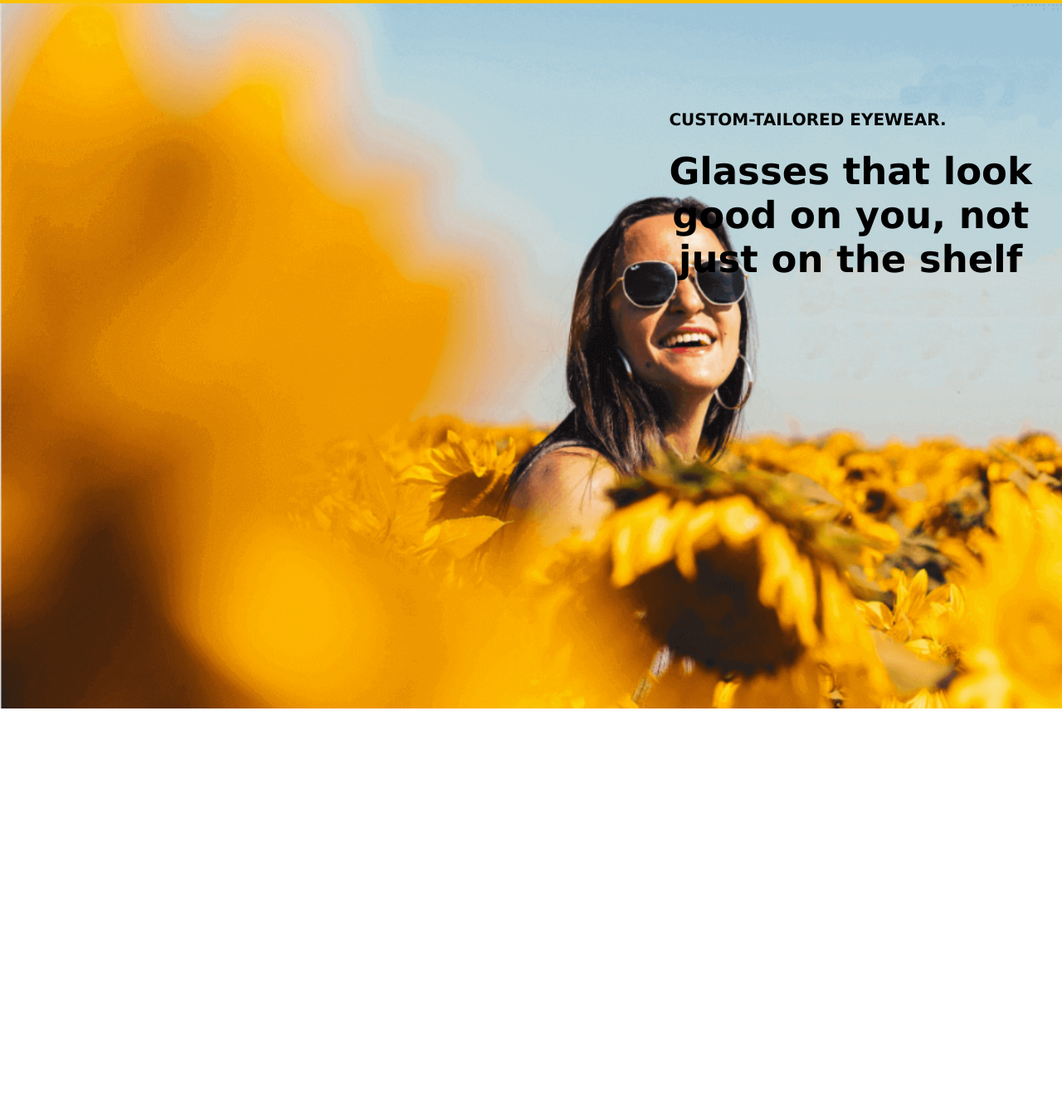
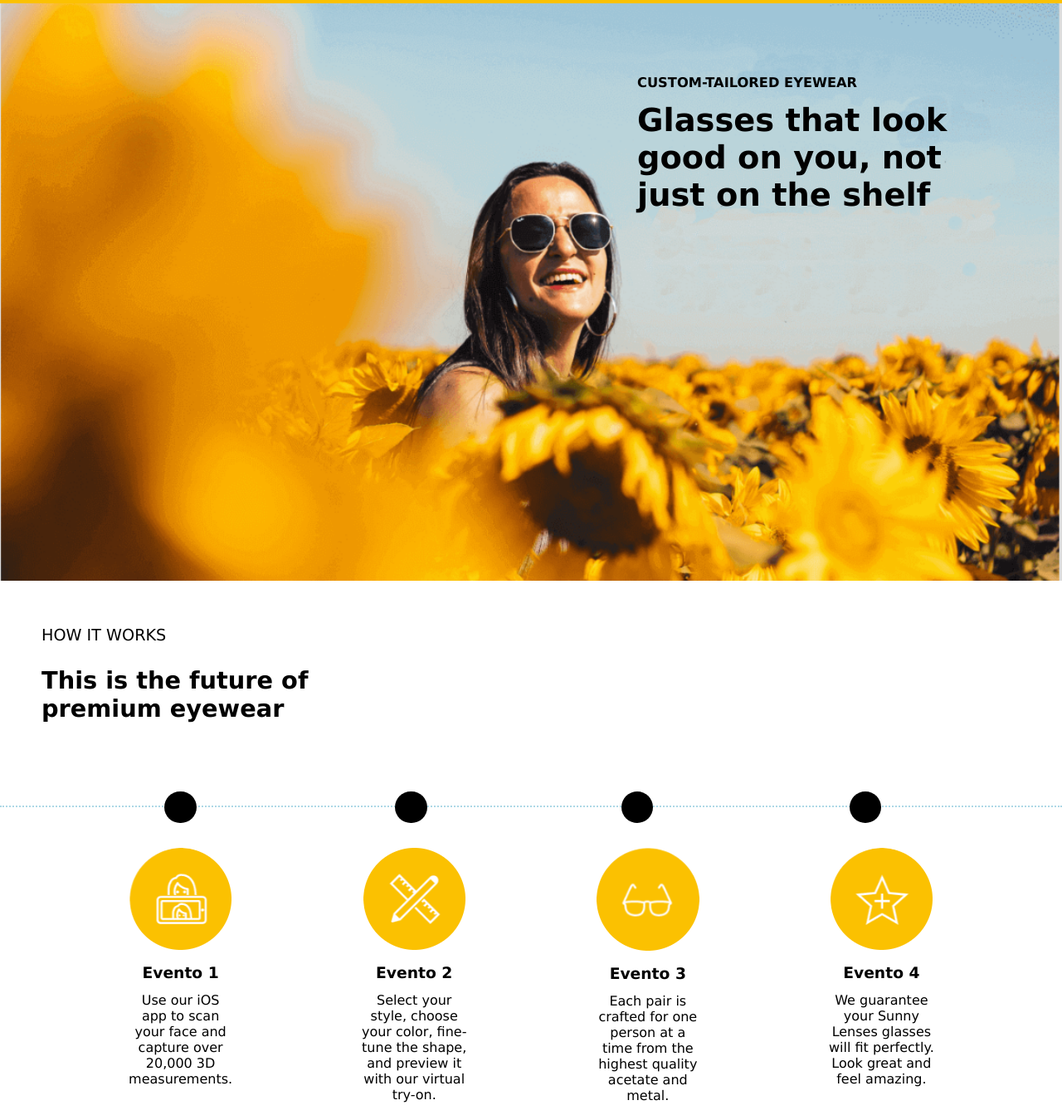
Before and after one commit to AnthonyBrayan/webestatica, a plain HTML site: page index.html in a window 1280 px wide. Shown: the part 76-1420 px from the top of the page at 83% size. Before the commit the page ends 930 px from the top, so only its background shows below. Drawn offline with Linux system fonts and the light colour scheme.

Commit message:
Actualizado hasta box 3

```diff
--- a/index.html
+++ b/index.html
@@ -12,13 +12,13 @@
 <body>
     <header>
         <!--Crear logo-->
-        <div class="icono-Sunny">
-            <img src="img/sol cabecera.PNG" alt="" class="icono">
+        <div class="icon-Sunny">
+            <img src="img/sol cabecera.PNG" alt="" class="icon">
             <h2>Sunny Lenses</h2>
         </div>
         <!--Para el menú debemos hacer un input checkbox-->
         <input type="checkbox" id="check">
-        <label for="check" class="mostrar-menu">
+        <label for="check" class="show-menu">
             <!--El &#8811 es para el icono de hamburguesa para el menú-->
             &#8801
         </label>
@@ -29,20 +29,88 @@
             <a href="#">Pricing</a>
             <a href="#">Reviews</a>
             <a href="#">Locations</a>
-            <label for="check" class="esconder-menu">
+            <label for="check" class="hide-menu">
                 <!--El &#8811 es para el icono de hamburguesa para el menú-->
                 &#215
             </label>
         </nav>
     </header>
 
-    <section class="banner">
-        <h2>CUSTOM-TAILORED EYEWEAR.</h2>
-        <p><strong>Glasses that look <br> good on you, not <br> just on the shelf</strong> </p>
+    <main>
 
-    </section>
+        <section class="banner">
+            <img src="img/banner.PNG" alt="">
 
+            <div class="container-div">
 
+                <h2>CUSTOM-TAILORED EYEWEAR</h2>
+                <p><strong>Glasses that look <br> good on you, not <br> just on the shelf</strong> </p>
+
+            </div>
+        </section>
+
+        <section class="box3">
+            <div class="textBox3">
+                <div class="contentText">
+                    <p>HOW IT WORKS</p>
+                    <h2>This is the future of <br> premium eyewear</h2>
+                </div>
+
+                <div class="timeline-container">
+                    <div class="timeline">
+                        <div class="event" style="left: 15.5vw;"></div>
+                        <div class="event" style="left: 37.2vw;"></div>
+                        <div class="event" style="left: 58.5vw;"></div>
+                        <div class="event" style="left: 80vw;"></div>
+                    </div>
+
+                    <div class="timeline2">
+
+                        <div class="img-text">
+                            <img src="img/circulo 1.PNG" alt="">
+                            <h3>Evento 1</h3>
+                            <div class="texto">
+                                <p>Use our iOS app to scan your face and capture over 20,000 3D measurements.</p>
+                            </div>
+                        </div>
+
+                        <div class="img-text">
+                            <img src="img/circulo 2.PNG" alt="">
+                            <h3>Evento 2</h3>
+                            <div class="texto">
+                                <p>Select your style, choose your color, fine-tune the shape, and preview it with our
+                                    virtual try-on.</p>
+                            </div>
+                        </div>
+
+                        <div class="img-text">
+                            <img src="img/circulo 3.PNG" alt="">
+                            <h3>Evento 3</h3>
+                            <div class="texto">
+                                <p>Each pair is crafted for one person at a time from the highest quality acetate and
+                                    metal.</p>
+                            </div>
+                        </div>
+
+                        <div class="img-text">
+                            <img src="img/circulo 4.PNG" alt="">
+                            <h3>Evento 4</h3>
+                            <div class="texto">
+                                <p>We guarantee your Sunny Lenses glasses will fit perfectly. Look great and feel
+                                    amazing.
+                                </p>
+                            </div>
+                        </div>
+
+                    </div>
+                </div>
+            </div>
+        </section>
+
+        <section class="box4">
+            <h2>DESIGNED BY YOU</h2>
+        </section>
+    </main>
 </body>
 
 </html>
--- a/style.css
+++ b/style.css
@@ -5,17 +5,22 @@
 }
 
 /* Head */
-.icono {
-    width: 40px;
+.icon {
+    width: 60px;
 }
 
-.icono-Sunny {
+.icon-Sunny {
     display: flex;
+}
+
+.icon-Sunny h2 {
+    margin: 10px;
+    margin-top: 5px;
+    font-size: 30px;
 }
 
 header {
     height: 80px;
-    text-align: center;
     background: #fbc101;
     padding: 0 50px;
     color: black;
@@ -34,8 +39,8 @@ header {
     transition: 0.4s;
 }
 
-.mostrar-menu,
-.esconder-menu {
+.show-menu,
+.hide-menu {
     font-size: 30px;
     cursor: pointer;
     display: none;
@@ -43,13 +48,13 @@ header {
 }
 
 /* Otras de las opciones que nos da el flex box es que podemos poner un orden */
-.mostrar-menu {
+.show-menu {
     order: 1;
 }
 
 .menu a:hover,
-.mostrar-menu a:hover,
-.esconder-menu a:hover {
+.show-menu a:hover,
+.hide-menu a:hover {
     color: #FDFEFE;
 }
 
@@ -58,11 +63,11 @@ header {
 }
 
 /* Responsive */
-@media(max-width:768px) {
+@media (max-width:768px) {
 
     /* HEADER */
-    .mostrar-menu,
-    .esconder-menu {
+    .show-menu,
+    .hide-menu {
         display: block;
     }
 
@@ -89,7 +94,7 @@ header {
         padding: 20px;
     }
 
-    .esconder-menu {
+    .hide-menu {
         position: absolute;
         top: 40px;
         right: 40px;
@@ -99,26 +104,93 @@ header {
     #check:checked~.menu {
         right: 0;
     }
+
 }
 
-.banner {
+.box3 {
     width: 100%;
-    text-align: center;
-    background-image: url(img/banner.PNG);
-    height: 850px;
-    background-size: cover;
+    height: auto;
 }
 
-.banner h2 {
-    position: absolute;
-    top: 26%;
-    left: 63%;
-    font-size: 20px;
+.banner img {
+    width: 100%;
+    height: auto;
 }
 
-.banner p {
+.container-div {
+    width: 30%;
+    height: auto;
     position: absolute;
-    top: 32%;
-    left: 63%;
-    font-size: 45px;
+    top: 13vw;
+    left: 60vw;
 }
+
+.container-div h2 {
+    font-size: 1.27vw;
+}
+
+.container-div p {
+    margin-top: 1vw;
+    font-size: 3vw;
+}
+
+.textBox3 .contentText {
+    margin: 50px;
+    padding-bottom: 50px;
+    font-size: 1.5vw;
+}
+
+.textBox3 .contentText h2 {
+    margin-top: 2vw;
+}
+
+.timeline {
+    width: 100%;
+    height: auto;
+    border-top: 0.2vw dotted #ADD8E6;
+    display: flex;
+    justify-content: space-evenly;
+    position: absolute;
+}
+
+.event {
+    position: absolute;
+    top: -1.5vw;
+    background-color: black;
+    width: 3vw;
+    height: 3vw;
+    border-radius: 50%;
+}
+
+.timeline2 {
+    width: 100%;
+    height: auto;
+    display: flex;
+    justify-content: space-evenly;
+    position: absolute;
+    margin-top: 4%;
+    margin-bottom: 10vw;
+}
+
+.img-text {
+    text-align: center;
+}
+
+.box3 .textBox3 .timeline-container .timeline2 .img-text h3 {
+    margin-top: 1vw;
+}
+
+.box3 .textBox3 .timeline-container .timeline2 .img-text .texto {
+    width: 10vw;
+    height: 6.5vw;
+    margin-top: 1vw;
+    text-align: center;
+}
+
+.box4 {
+    background-color: #fbc101;
+    margin-top: 35%;
+
+    width: 100%;
+    height: 25vw;
+}
```
